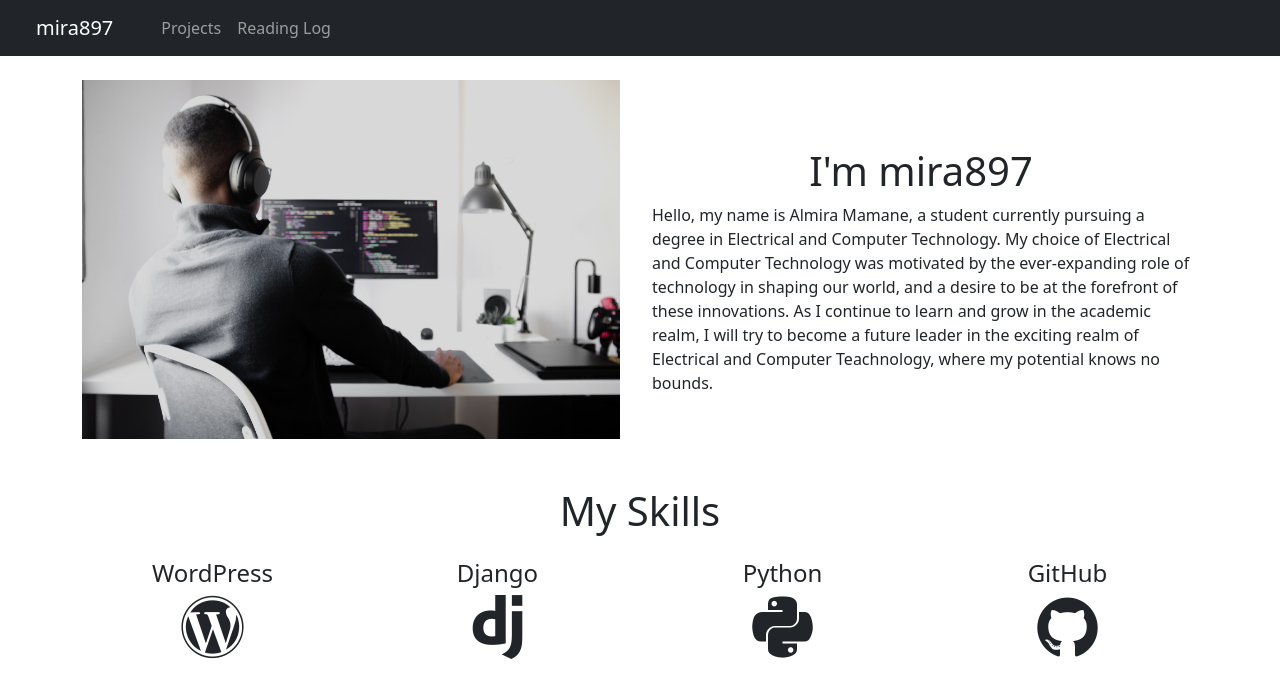
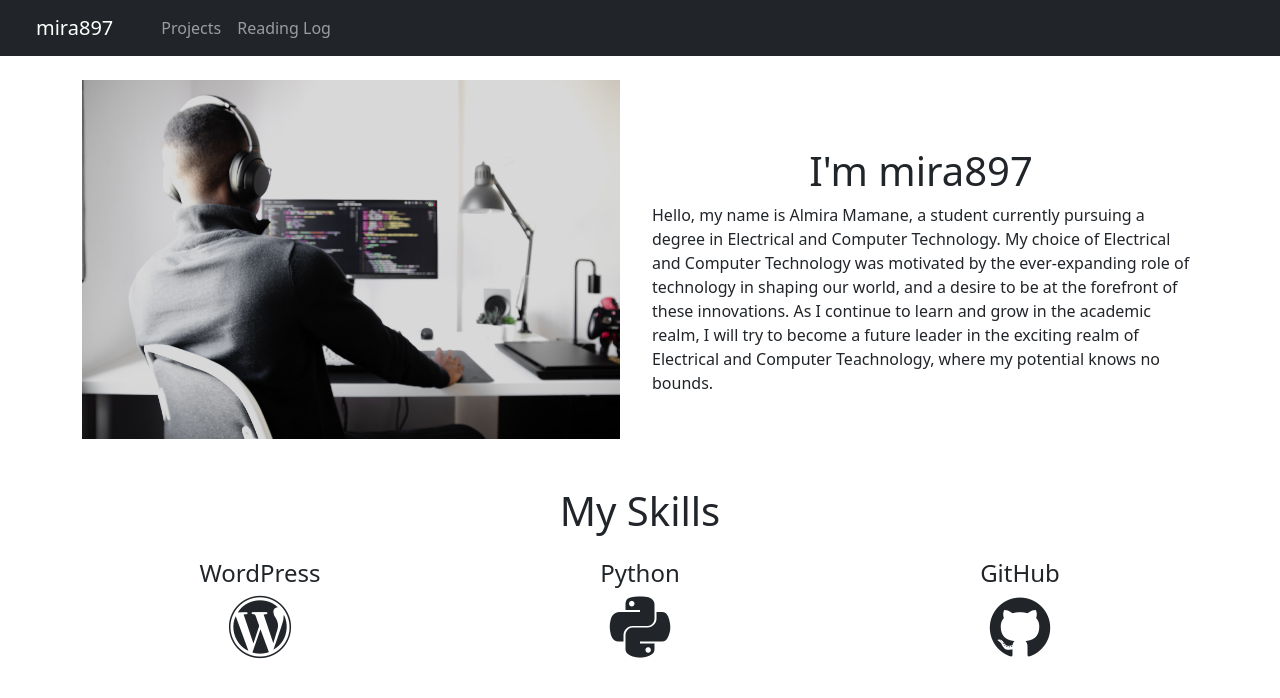
Before and after one commit to mira897/mira897.github.io, a plain HTML site: page index.html in a window 1280 px wide. Drawn offline with nearby package versions, Linux system fonts and the light colour scheme.

Commit message:
edited my info

```diff
--- a/index.html
+++ b/index.html
@@ -72,12 +72,6 @@
                     </div>
                     <div class="col">
                         <div class="text-center">
-                            <h4>Django</h4>
-                            <i class="devicon-django-plain"></i>
-                        </div>
-                    </div>
-                    <div class="col">
-                        <div class="text-center">
                             <h4>Python</h4>
                             <i class="devicon-python-plain"></i>
                         </div>
```
